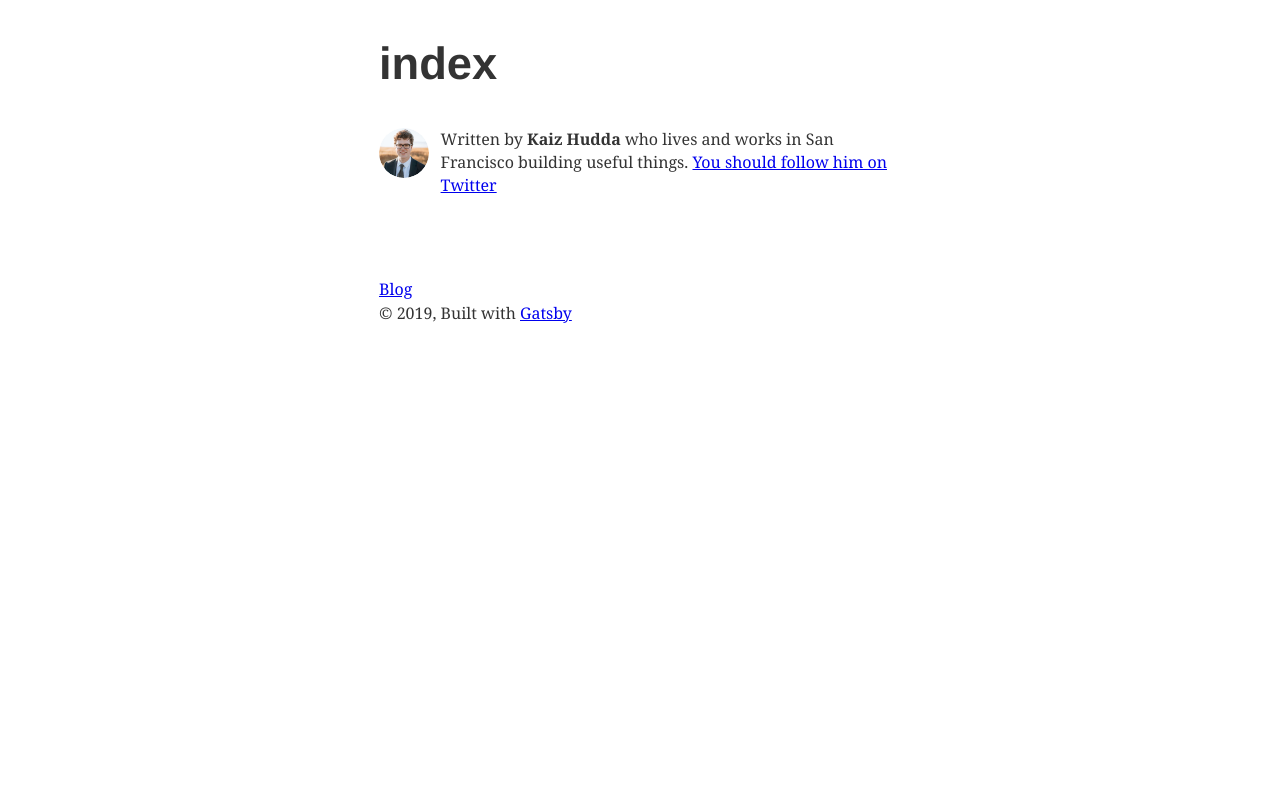
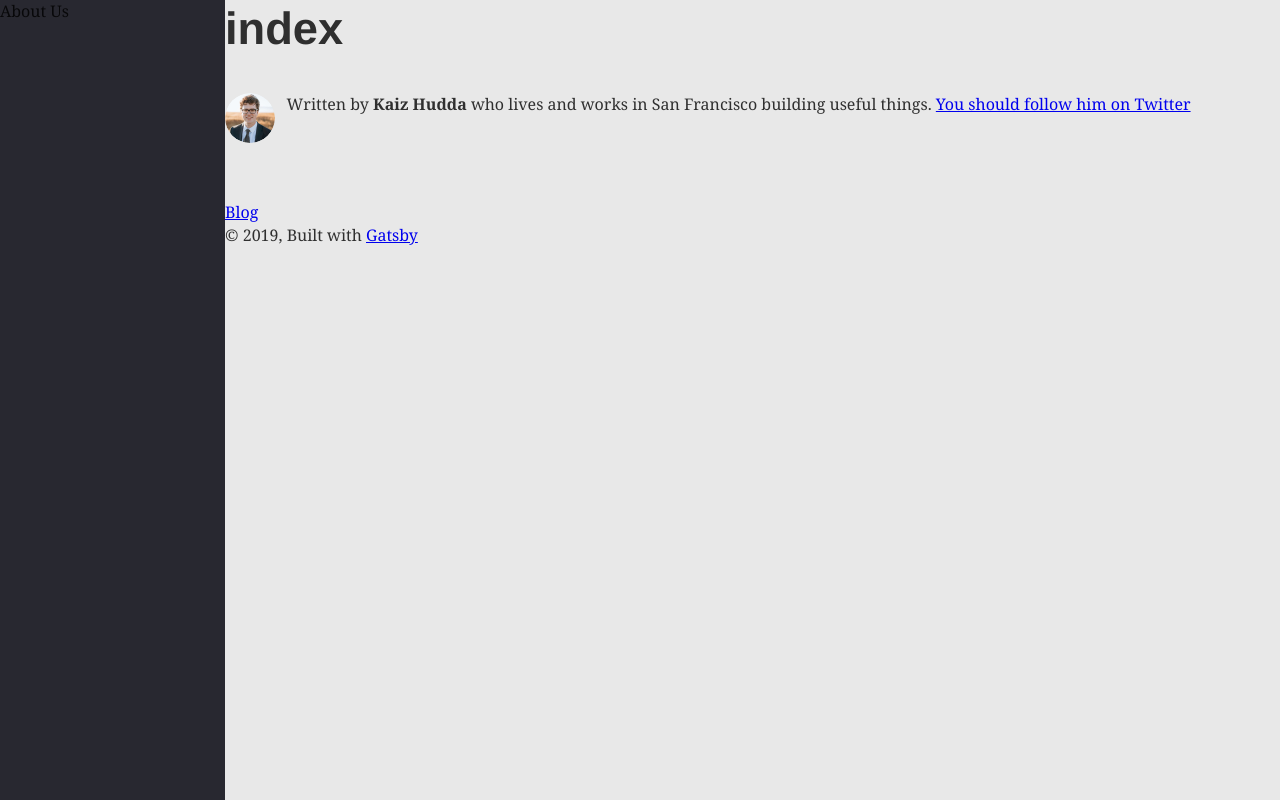
Before and after one commit to kaizhudda/portfolio, a Gatsby site: page / in a window 1280 px wide. Built offline with nearby package versions, Linux system fonts and the light colour scheme; Gatsby itself is replaced by a stand-in of ours; what typography-theme-sutro would draw is missing.

Commit message:
ADded side nav into own component

```diff
--- a/gatsby-config.js
+++ b/gatsby-config.js
@@ -86,6 +86,7 @@ module.exports = {
         spaceId: 'f30xjsaqowg6',
         accessToken: process.env.CONTENTFUL_ACCESS_TOKEN
       }
-    }
+    },
+    `gatsby-plugin-styled-components`
   ],
 }
--- a/package.json
+++ b/package.json
@@ -9,6 +9,7 @@
   },
   "dependencies": {
     "@contentful/rich-text-react-renderer": "^13.4.0",
+    "babel-plugin-styled-components": "^1.10.6",
     "dotenv": "^8.0.0",
     "gatsby": "^2.13.67",
     "gatsby-image": "^2.2.8",
@@ -18,6 +19,7 @@
     "gatsby-plugin-offline": "^2.2.6",
     "gatsby-plugin-react-helmet": "^3.1.3",
     "gatsby-plugin-sharp": "^2.2.12",
+    "gatsby-plugin-styled-components": "^3.1.2",
     "gatsby-plugin-typography": "^2.3.2",
     "gatsby-remark-copy-linked-files": "^2.1.6",
     "gatsby-remark-images": "^3.1.12",
@@ -33,6 +35,7 @@
     "react-dom": "^16.9.0",
     "react-helmet": "^5.2.1",
     "react-typography": "^0.16.19",
+    "styled-components": "^4.3.2",
     "typeface-merriweather": "0.0.72",
     "typeface-montserrat": "0.0.75",
     "typography": "^0.16.19",
--- a/src/components/layout.js
+++ b/src/components/layout.js
@@ -1,5 +1,7 @@
 import React from "react"
 import { Link } from "gatsby"
+import styled from "styled-components"
+import SideNavigation from './side-navigation';
 
 import { rhythm, scale } from "../utils/typography"
 
@@ -52,14 +54,9 @@ class Layout extends React.Component {
       )
     }
     return (
-      <div
-        style={{
-          marginLeft: `auto`,
-          marginRight: `auto`,
-          maxWidth: rhythm(24),
-          padding: `${rhythm(1.5)} ${rhythm(3 / 4)}`,
-        }}
-      >
+      <LayoutWrapper>
+        <SideNavigation />
+        <LayoutContent>
           <header>{header}</header>
           <main>{children}</main>
           <footer>
@@ -67,9 +64,22 @@ class Layout extends React.Component {
           {` `}
             <a href="https://www.gatsbyjs.org">Gatsby</a>
           </footer>
-      </div>
+        </LayoutContent>
+      </LayoutWrapper>
     )
   }
 }
 
 export default Layout
+
+const LayoutWrapper = styled.div`
+  background: #e8e8e8;
+`
+
+const LayoutContent = styled.section`
+    margin-left: 225px;
+    /* margin-right: auto; */
+    /* max-width: ${rhythm(24)}; */
+    /* padding: ${rhythm(1.5)} ${rhythm(3 / 4)}; */
+    min-height: 100vh;
+`
--- /dev/null
+++ b/src/components/side-navigation.js
@@ -0,0 +1,24 @@
+import React from "react"
+import styled from "styled-components"
+
+const SideNavigation = () => {
+  return (
+    <SideNav>
+      About Us
+    </SideNav>
+  )
+}
+
+export default SideNavigation
+
+const SideNav = styled.div`
+    background-color: #282830;
+    width: 225px;
+    position: fixed;
+    left: 0;
+    bottom: 0;
+    top: 0;
+    overflow: auto;
+    z-index: 99;
+    overflow-x: hidden;
+`
--- a/src/pages/index.js
+++ b/src/pages/index.js
@@ -10,7 +10,7 @@ class BlogIndex extends React.Component {
 
     return (
       <Layout location={this.props.location} title={"index"}>
-        <SEO title="All posts" />
+        <SEO title="Home" />
         <Bio />
         <Link to="/blog">Blog</Link>
       </Layout>
```
Also changed, not shown: 1 other file. Lines whose indentation alone changed are shown as unchanged.
